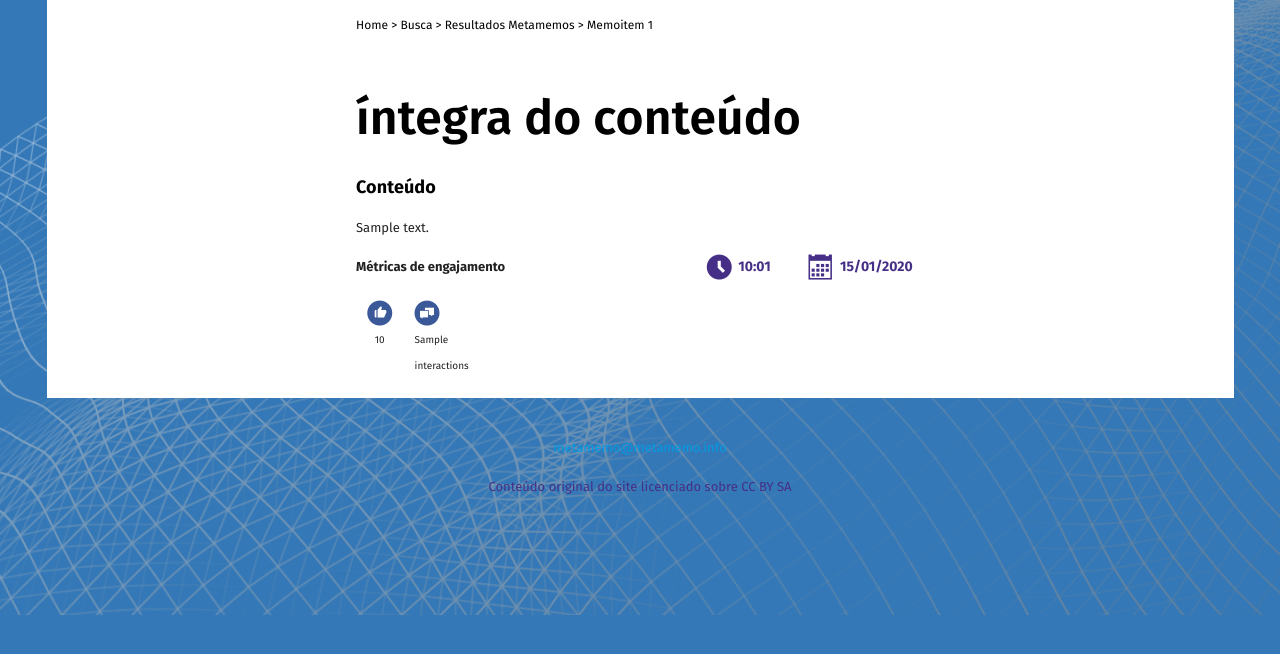
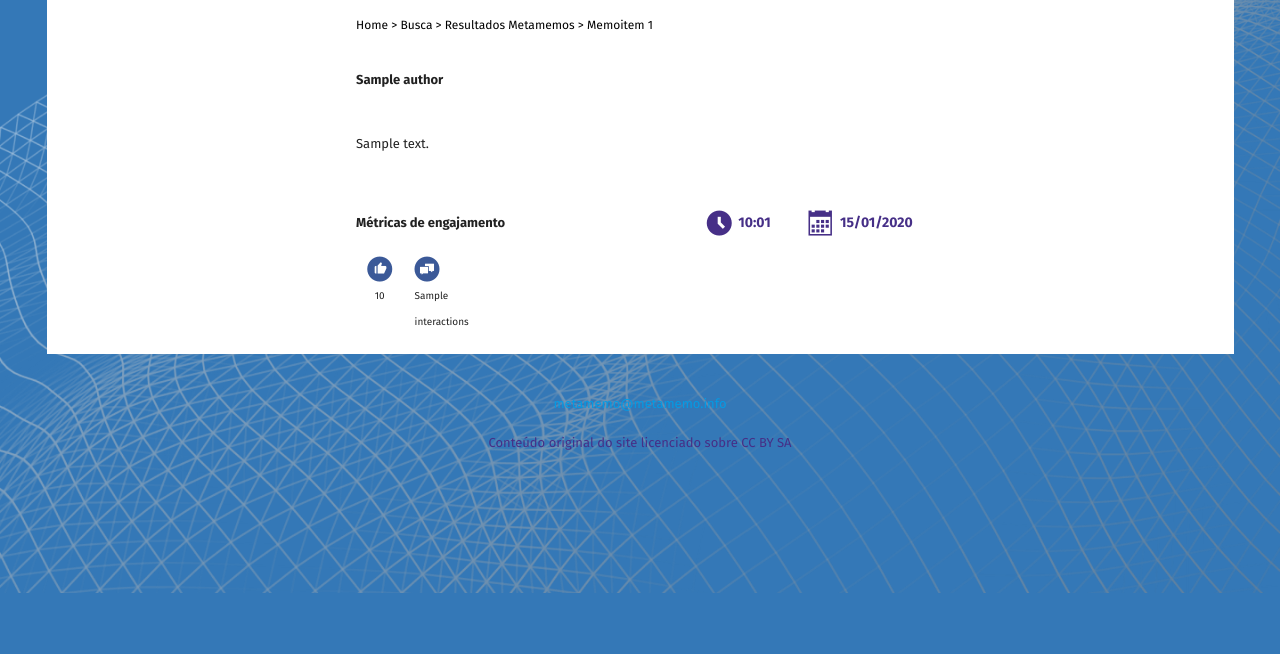
Before and after one commit to funesomemorioso/metamemo, a Django app: template metamemoapp/templates/memoitem.html in a window 1280 px wide. Shown: the part 91-745 px from the top of the page. Run offline with Django 3.2, Linux system fonts and the light colour scheme; the template is opened without the code that fills it: most values are stand-ins (such as "Sample title", 1, 10 or a date in 2020); data that the repository does not hold is empty; parts of the project's set-up code (start-up, migrations or seed data) failed here and were passed over; some web fonts are replaced.

Commit message:
mudancas no memoitem

```diff
--- a/metamemoapp/static/css/style.css
+++ b/metamemoapp/static/css/style.css
@@ -513,3 +513,7 @@ footer{
 /* Extra */
 .hide-source, .hide-author { display:none !important }
 .transparent { opacity:0.5 !important }
+
+.memoitem .memoitem-media img, .memoitem .memoitem-media video {
+	max-width:100%;
+}
--- a/metamemoapp/templates/memoitem.html
+++ b/metamemoapp/templates/memoitem.html
@@ -2,7 +2,7 @@
 {% load static %}
 {% load metamemoapp_extras %}
 {% block title %}Metamemo - Resultado da busca{% endblock %}
-{% block page_class %} metablue back-malha{% endblock %}
+{% block page_class %} memoitem metablue back-malha{% endblock %}
 
 {% block content %}
 <div class="container white">
@@ -13,13 +13,20 @@
 			<a href="#">Resultados Metamemos</a> &gt;
 			<a href="#">Memoitem {{memoitem.pk}}</a>
 		</div>
-		<h1>íntegra do conteúdo</h1>
-		<h2>Conteúdo</h2>
+		<div class="row">
+			<p>
+				<a href="{{memoitem.url}}" title="Link original" target="_blank"><span class="icon-{{memoitem.source.ico}} font35 valign-middle">
+					<span class="path1"></span><span class="path2"></span></span></a>
+				<b>{{memoitem.author.name}}</b>
+			</p>
+
+		</div>
+		<div class="row">
 			<p>
 				{{memoitem.content|safe}}
 			</p>
-
-
+		</div>
+		<div class="row memoitem-media">
 			{% with memoitem.medias.all.first as m %}
 			{% if m.media %}
 				{% if m.mediatype == "IMAGE" %}
@@ -33,6 +40,7 @@
 				<i>Media ainda não baixada.</i>
 			{% endif %}
 			{% endwith %}
+		</div>
 
 		<div class="row">
 				<div class="col s12 m6 no-padding">
@@ -61,4 +69,5 @@
 			</div>
 		</div>
 	</div>
+</div>
 {% endblock content %}
```
Lines whose indentation alone changed are shown as unchanged.
